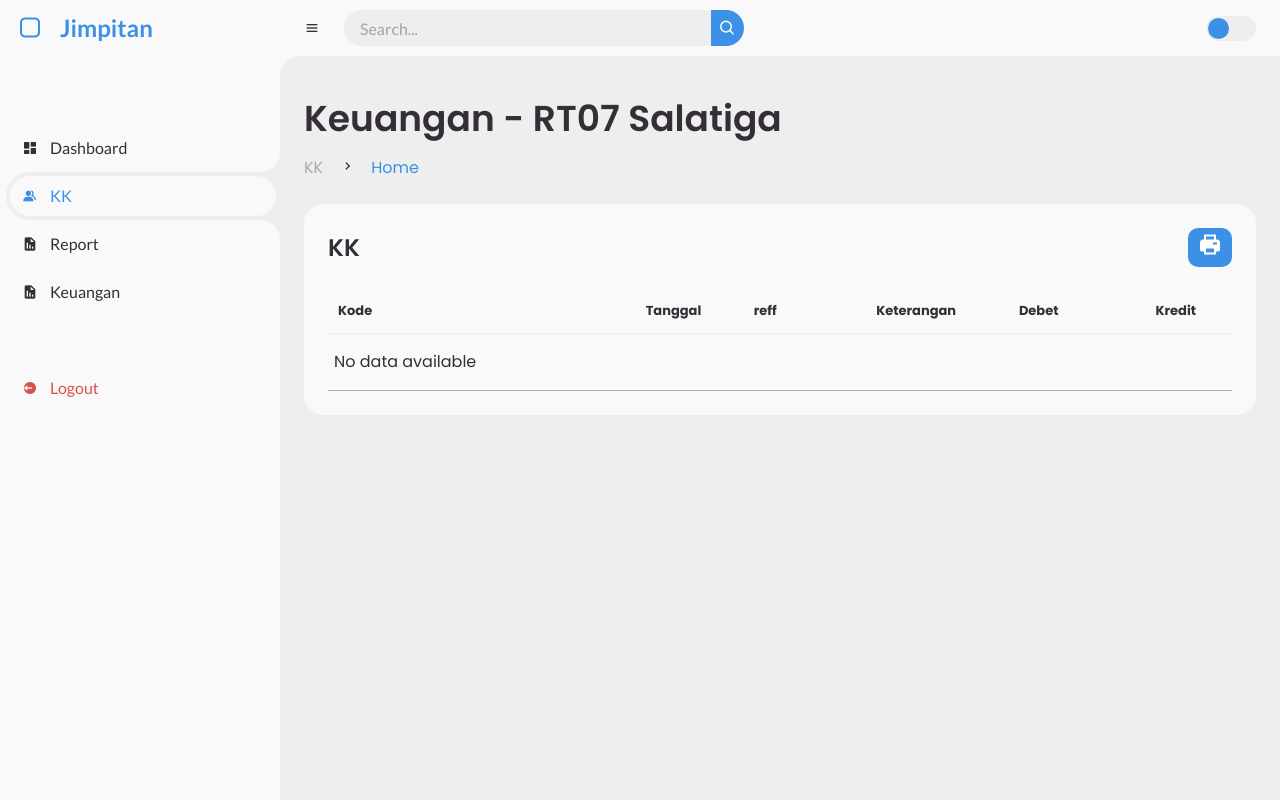
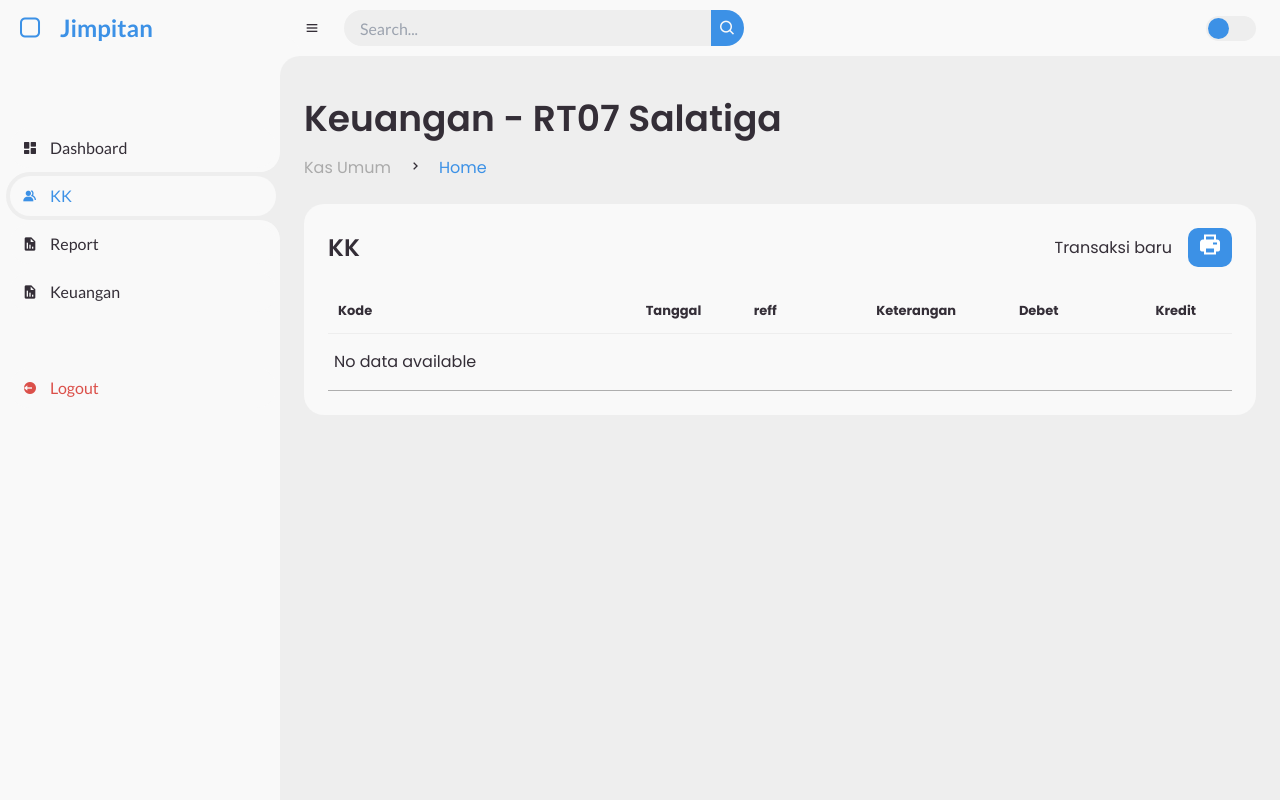
Before and after one commit to agusbudionoprastyo/jimpitan, a PHP site: page /dashboard/keuangan.php in a window 1280 px wide. Run offline with PHP 8.4, Linux system fonts and the light colour scheme; the visitor is signed in with stand-in values (Sample User, id 1); data that the repository does not hold is empty; some libraries are stand-ins or nearby versions.

Commit message:
Update keuangan.php

```diff
--- a/dashboard/keuangan.php
+++ b/dashboard/keuangan.php
@@ -120,7 +120,7 @@ $data = $stmt->fetchAll(PDO::FETCH_ASSOC);
                     <h1>Keuangan - RT07 Salatiga</h1>
                     <ul class="breadcrumb">
                         <li>
-                            <a href="#">KK</a>
+                            <a href="#">Kas Umum</a>
                         </li>
                         <li><i class='bx bx-chevron-right' ></i></li>
                         <li>
@@ -134,6 +134,7 @@ $data = $stmt->fetchAll(PDO::FETCH_ASSOC);
                 <div class="order">
                     <div class="head">
                         <h3>KK</h3>
+                        <button type="submit" name="submit" >Transaksi baru</button>
 						<button type="button" id="printSelectedBtn" class="btn-download">
 							<i class='bx bxs-printer' style="font-size:24px"></i>
 						</button>
```
